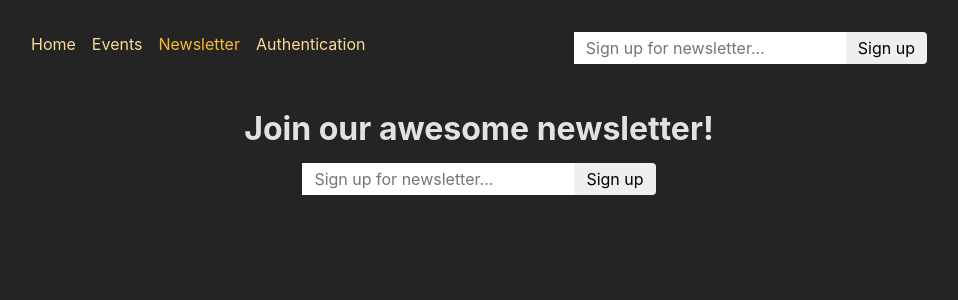
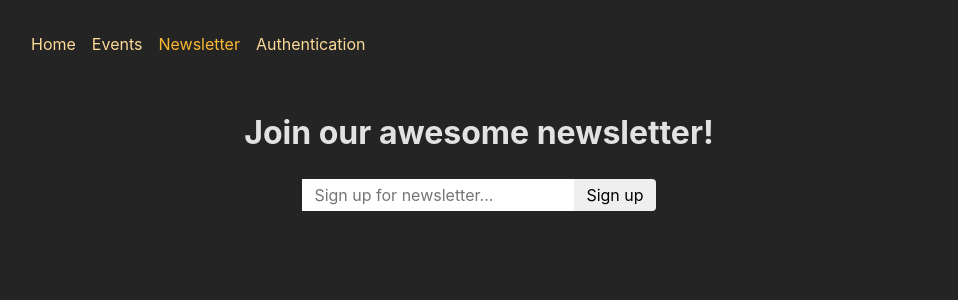
Before and after one commit to nadiia-dev/event-flow, a React (Vite) app: page /newsletter in a window 1280 px wide. Shown: the top 300 px of the page, without its empty margins (161-1119 px from the left). Built offline with nearby package versions, Linux system fonts and the light colour scheme; no server answers.

Commit message:
fix ui for all devices

```diff
--- a/src/components/EventsNavigation.jsx
+++ b/src/components/EventsNavigation.jsx
@@ -13,6 +13,7 @@ function EventsNavigation() {
               className={({ isActive }) =>
                 isActive ? classes.active : undefined
               }
+              end
             >
               All Events
             </NavLink>
--- a/src/components/FindEventSection.module.css
+++ b/src/components/FindEventSection.module.css
@@ -1,13 +1,18 @@
 .content_section {
   margin: 0 auto 3rem auto;
   text-align: center;
-  padding: 0 15%;
 }
 
+@media (min-width: 768px) {
+  .content_section {
+    padding: 0 15%;
+  }
+}
 .content_section h2 {
   font-size: 2rem;
   margin: 2rem auto;
   color: #fff;
+  line-height: 1.5;
 }
 
 .search_form input,
--- a/src/components/MainNavigation.jsx
+++ b/src/components/MainNavigation.jsx
@@ -60,7 +60,6 @@ function MainNavigation() {
           )}
         </ul>
       </nav>
-      <NewsletterSignup />
     </header>
   );
 }
--- a/src/components/PageContent.module.css
+++ b/src/components/PageContent.module.css
@@ -1,3 +1,6 @@
 .content {
   text-align: center;
 }
+.content h1 {
+  line-height: 1.5;
+}
--- a/src/index.css
+++ b/src/index.css
@@ -51,4 +51,6 @@ ul {
 
 .heading {
   margin: 0 4rem;
+  line-height: 1.5;
+  text-align: center;
 }
```
